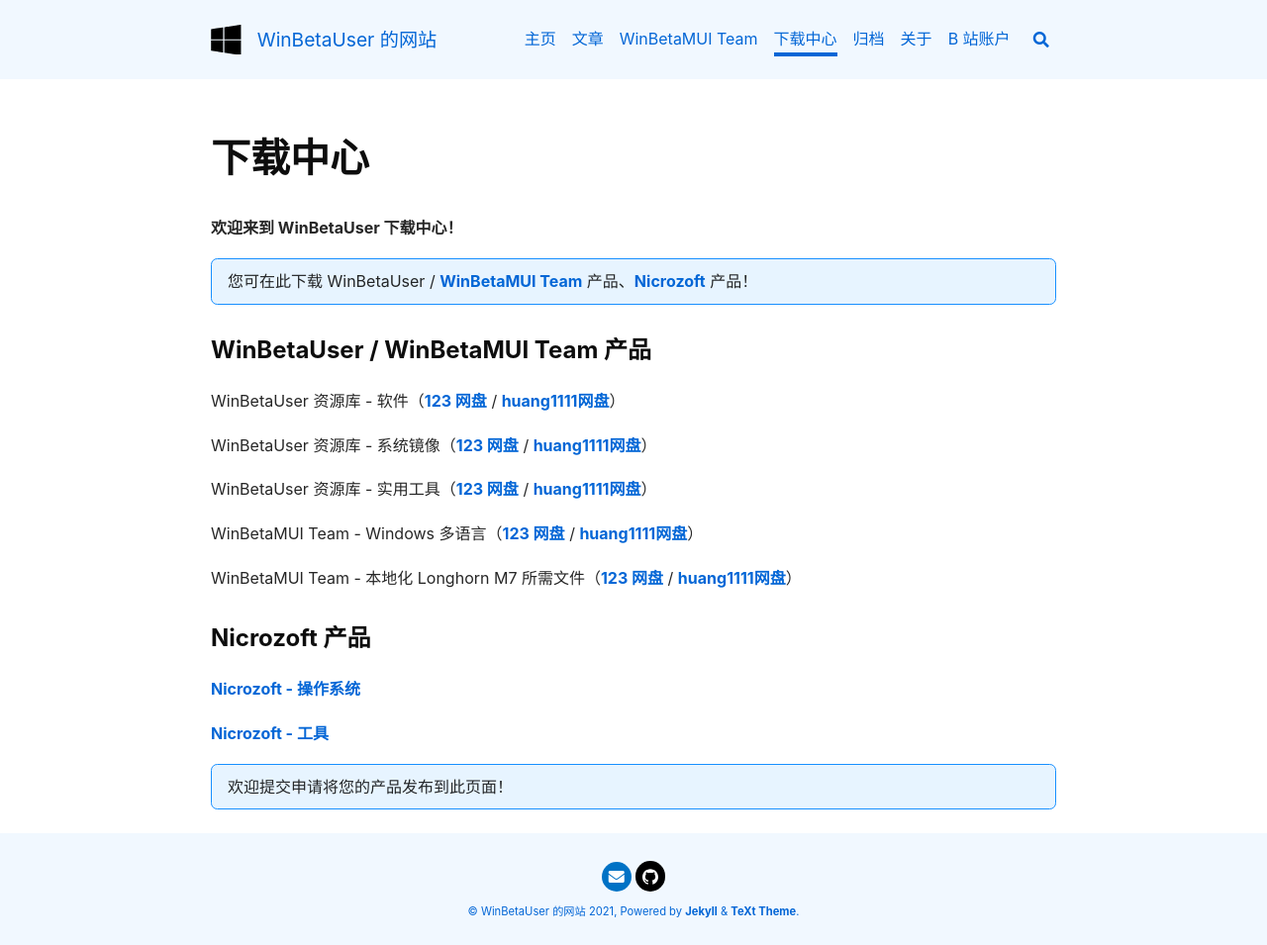
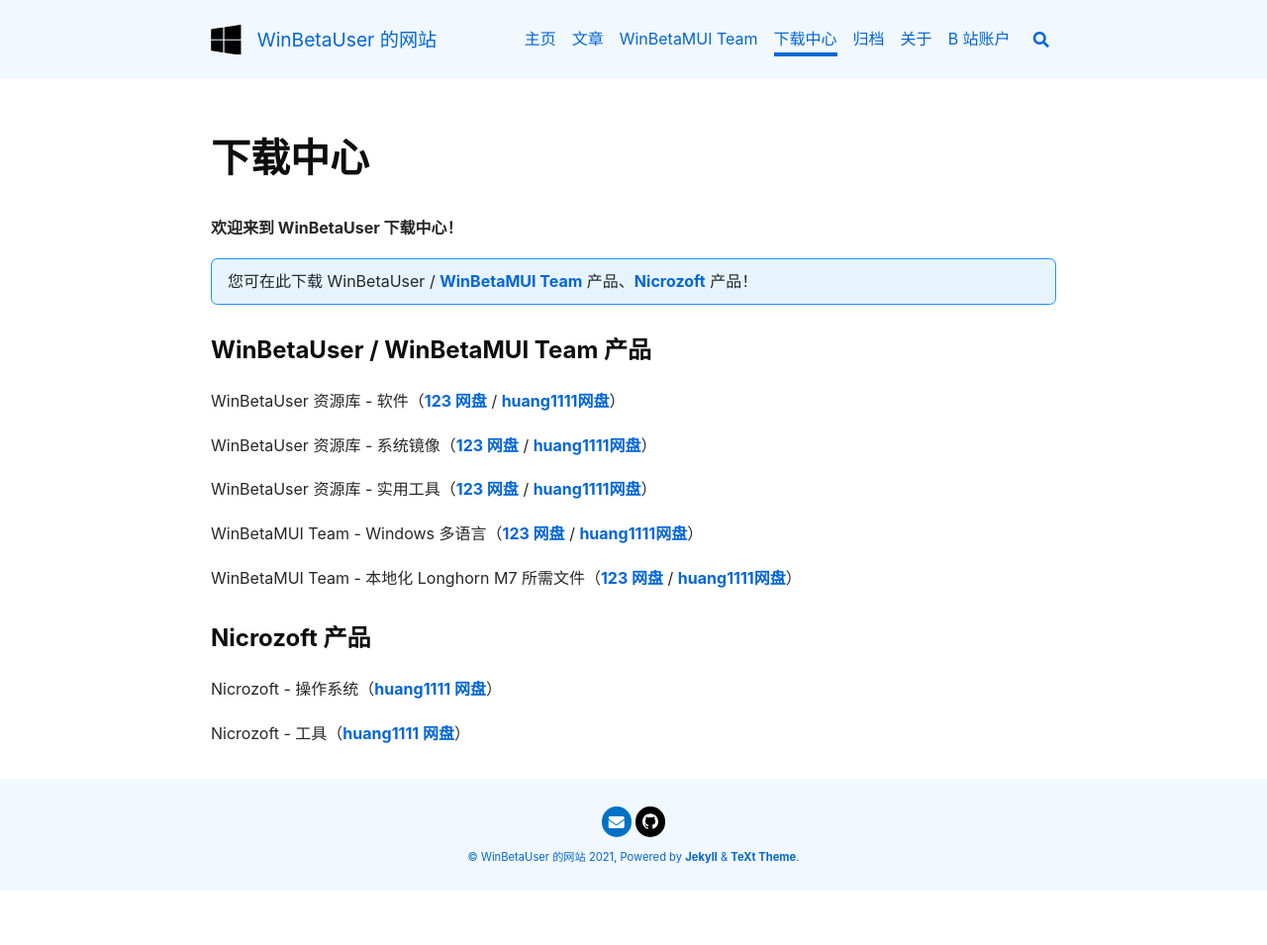
Before and after one commit to wbmui/wbmui.github.io, a Jekyll site: the page built from download.md, in a window 1280 px wide. Shown: the whole page at 99% size. Built offline with Jekyll 4.4.1, drawn with Linux system fonts in a browser that asks for light colours; nearby versions of some CDN libraries; after the commit the page ends 900 px from its top, so only the background shows below that.

Commit message:
一次小更新

```diff
--- a/download.md
+++ b/download.md
@@ -5,7 +5,7 @@ title: 下载中心
 
 **欢迎来到 WinBetaUser 下载中心！**
 
-您可在此下载 WinBetaUser / [WinBetaMUI Team](/winbetamui) 产品、[Nicrozoft](https://nicrozoft.github.io) 产品！
+您可在此下载 WinBetaUser / [WinBetaMUI Team](/winbetamui) 产品、[Nicrozoft](https://space.bilibili.com/3546641434937345) 产品！
 {:.info}
 
 ### WinBetaUser / WinBetaMUI Team 产品
@@ -22,9 +22,6 @@ WinBetaMUI Team - 本地化 Longhorn M7 所需文件（[123 网盘](https://www.
 
 ### Nicrozoft 产品
 
-[Nicrozoft - 操作系统](https://pan.huang1111.cn/s/GmNgFW)
+Nicrozoft - 操作系统（[huang1111 网盘](https://pan.huang1111.cn/s/GmNgFW)）
 
-[Nicrozoft - 工具](https://pan.huang1111.cn/s/NZGQH1)
-
-欢迎提交申请将您的产品发布到此页面！
-{:.info}
+Nicrozoft - 工具（[huang1111 网盘](https://pan.huang1111.cn/s/NZGQH1)）
```
Also changed, not shown: _posts/2023-06-12-polarisos.md (+2 -2 lines), about.md (+1 -1 lines).
